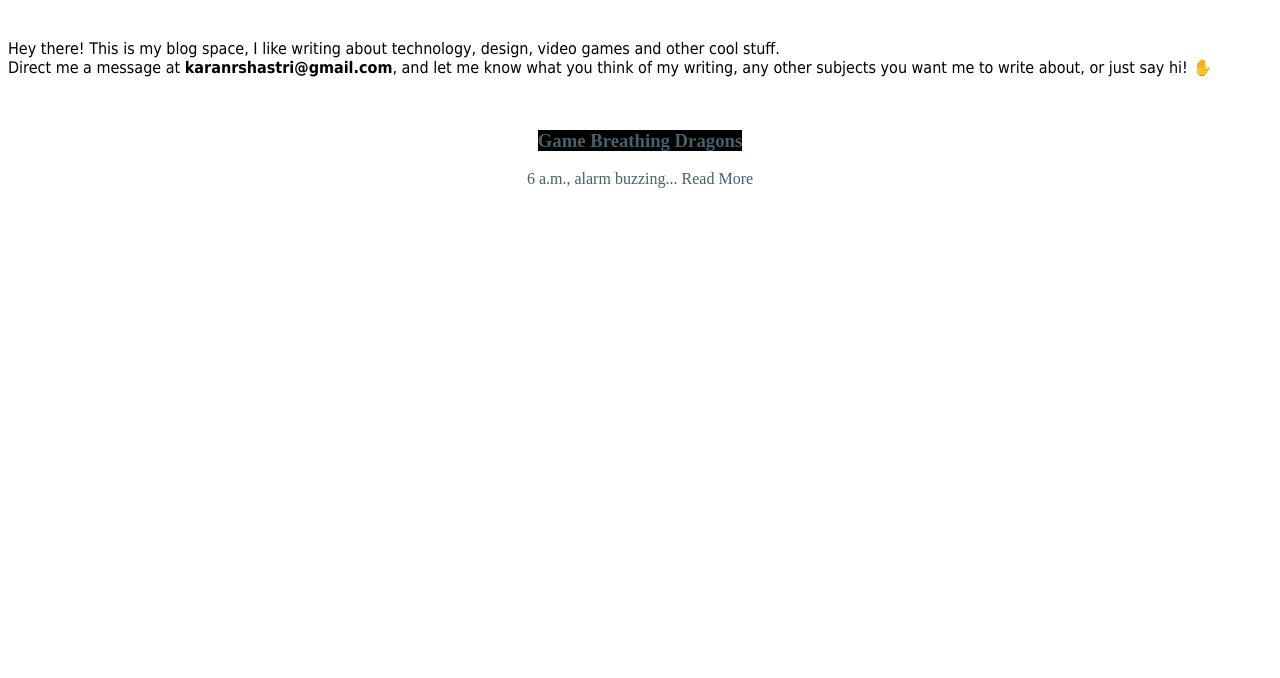
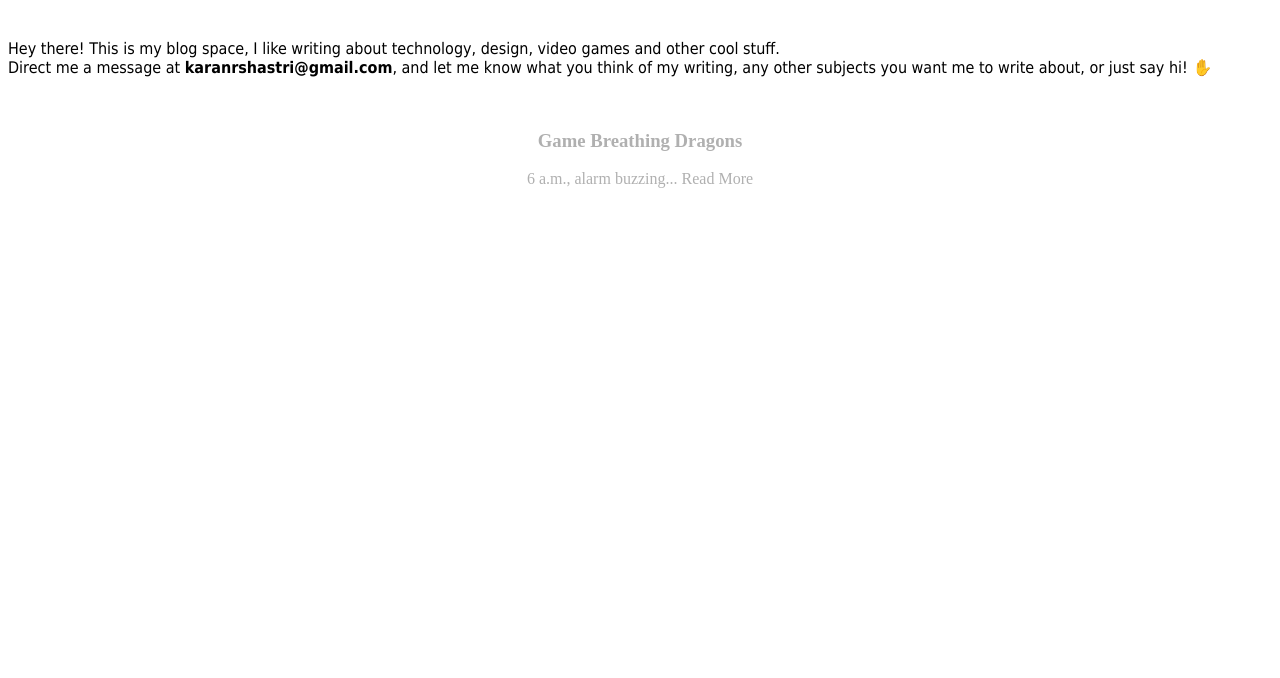
Before and after one commit to karanrshastri/blog, a plain HTML site: page index.html in a window 1280 px wide. Shown: the part 122-800 px from the top of the page. Drawn offline with Linux system fonts and the light colour scheme.

Commit message:
Update index.html

```diff
--- a/index.html
+++ b/index.html
@@ -32,18 +32,7 @@ a:hover {
   <p align="left", style="font-family:tahoma;"> Hey there! This is my blog space, I like writing about technology, design, video games and other cool stuff.</br>
    Direct me a message at <b>karanrshastri@gmail.com</b>, and let me know what you think of my writing, any other subjects you want me to write about, or just say hi! &#9995; </p>
   <br>
-  <style>
-    a:link {
-      color: #465F6B ;
-      background-color: black;
-      text-decoration: none;
-    }
-    a:hover {
-    color: 	#465F6B ;
-    background-color: black;
-    text-decoration: underline;
-}
- </style>
+
   <h3><center><a href="https://karanrshastri.github.io/Blog-Game-Breathing-Dragons/"> Game Breathing Dragons </center></h3>
   <center> 6 a.m., alarm buzzing... Read More</center>
   <br>
```
